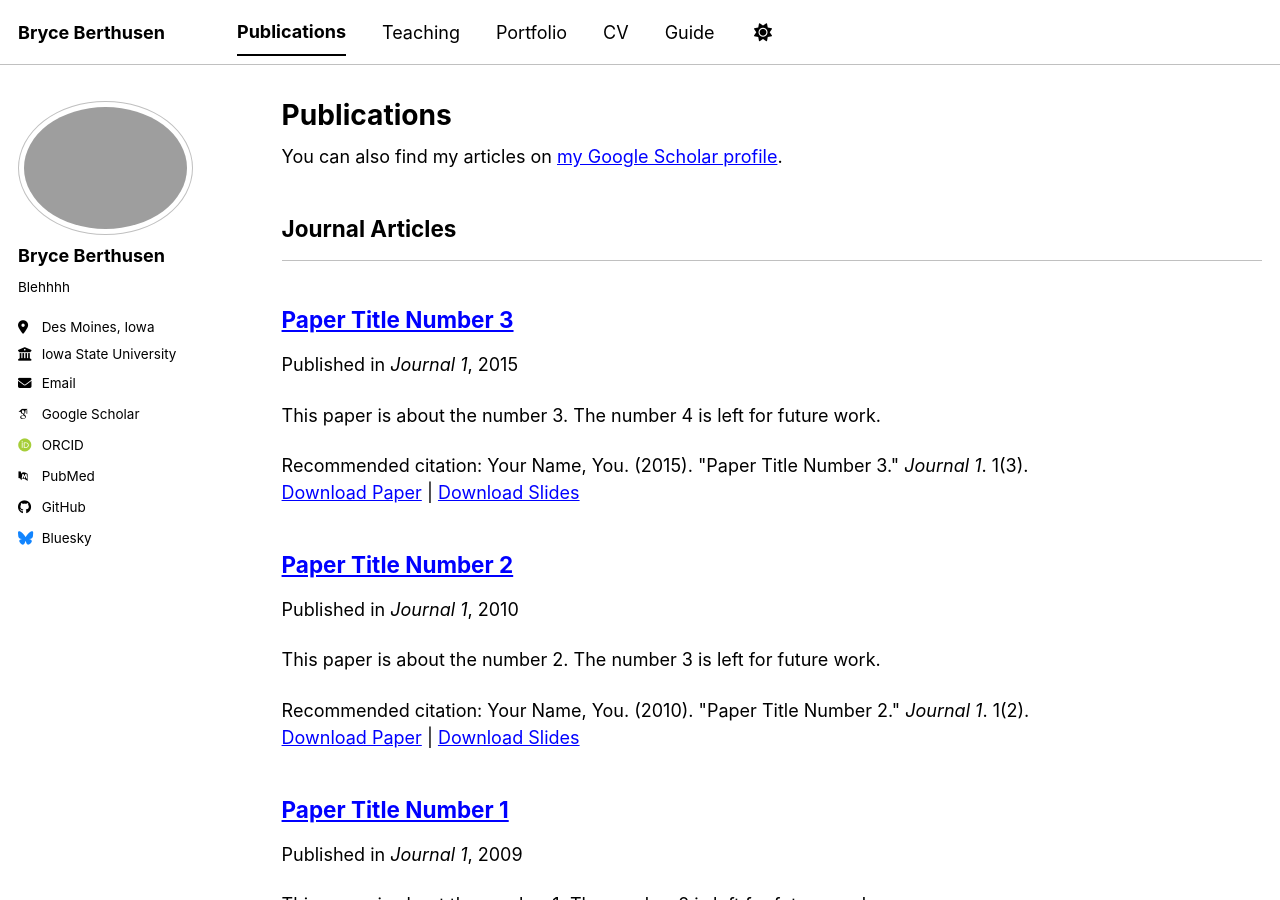
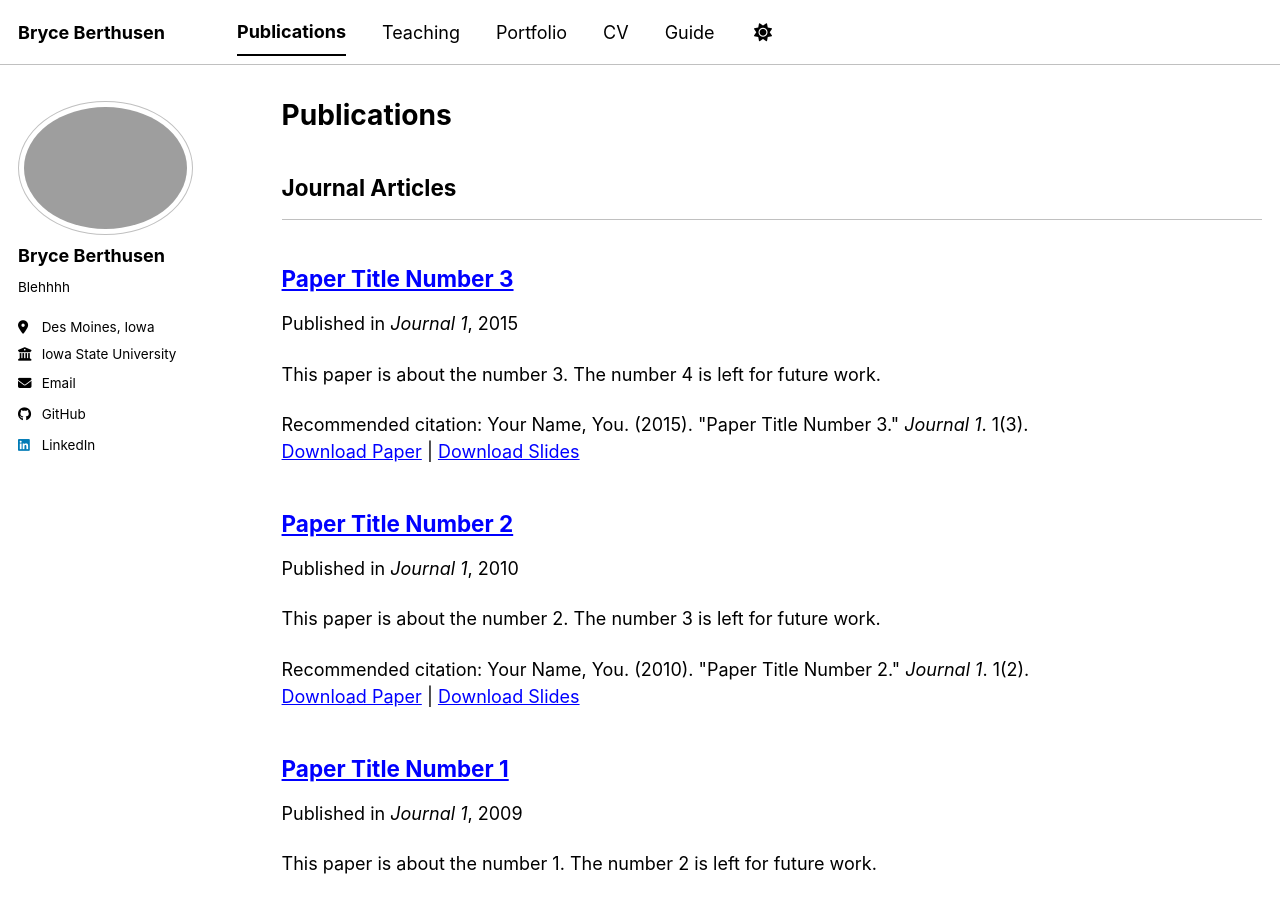
Before and after one commit to bnberthusen/bnberthusen.github.io, a Jekyll site: the page built from _pages/publications.html, in a window 1280 px wide and 900 px high. Built offline with Jekyll 4.4.1, drawn with Linux system fonts in a browser that asks for light colours; some web fonts are replaced; a script bundle is joined from its source files by our own code; library files that are not in the unit come from our copies.

Commit message:
Update _config.yml

```diff
--- a/_config.yml
+++ b/_config.yml
@@ -35,13 +35,13 @@ author:
   # Academic websites
   academia         : # URL
   arxiv            : # URL - Update with the correct link to your profile
-  googlescholar    : "https://scholar.google.com/citations?user=PS_CX0AAAAAJ"
+  googlescholar    : #"https://scholar.google.com/citations?user=PS_CX0AAAAAJ"
   inspire-hep      : # URL
   impactstory      : # URL
-  orcid            : "https://orcid.org/yourorcidurl"
+  orcid            : #"https://orcid.org/yourorcidurl"
   semantic         : # URL
   ssrn             : # URL
-  pubmed           : "https://www.ncbi.nlm.nih.gov/pubmed/?term=john+snow"
+  pubmed           : #"https://www.ncbi.nlm.nih.gov/pubmed/?term=john+snow"
   researchgate     : # URL
   scopus           : # URL
   zotero           : # URL
@@ -51,13 +51,13 @@ author:
   bitbucket        : # Username - Update with your username on the site
   codepen          : # Username
   dribbble         : # Username
-  github           : "academicpages"
+  github           : "bnberthusen"
   kaggle           : # Username
   stackoverflow    : # User number or user number and name (i.e., use "1" or "1/jeff-atwood")
 
   # Social media
   artstation       : # Username
-  bluesky          : "bsky.app" # Replace this with you Bluesky username
+  bluesky          : #"bsky.app" # Replace this with you Bluesky username
   facebook         : # Username
   flickr           : # Username
   foursquare       : # Username
@@ -66,7 +66,7 @@ author:
   keybase          : # Username
   instagram        : # Username
   lastfm           : # Username
-  linkedin         : # Username
+  linkedin         :  "bryce-berthusen"
   mastodon         : # URL
   medium           : # URL
   pinterest        : # Username
```
